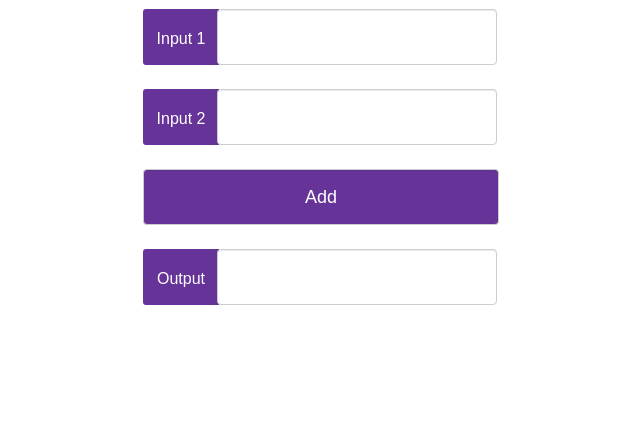
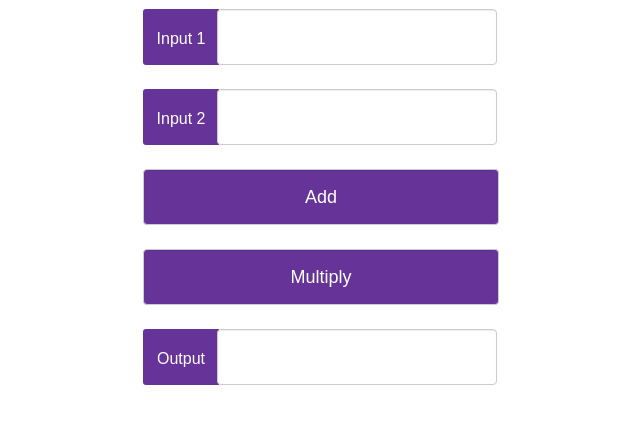
Before and after one commit to mahulst/coding-tut, a website: page index.html in a window 1280 px wide. Shown: the part 311-734 px from the top of the page, without its empty margins (297-937 px from the left). Drawn offline with Linux system fonts and the light colour scheme.

Commit message:
Add Multiply button

```diff
--- a/index.html
+++ b/index.html
@@ -21,6 +21,7 @@
 
 
         <button onclick="addInputs()">Add</button>
+        <button onclick="multiplyInputs()">Multiply</button>
 
 
         <label>Output</label>
```
Also changed, not shown: README.md.
